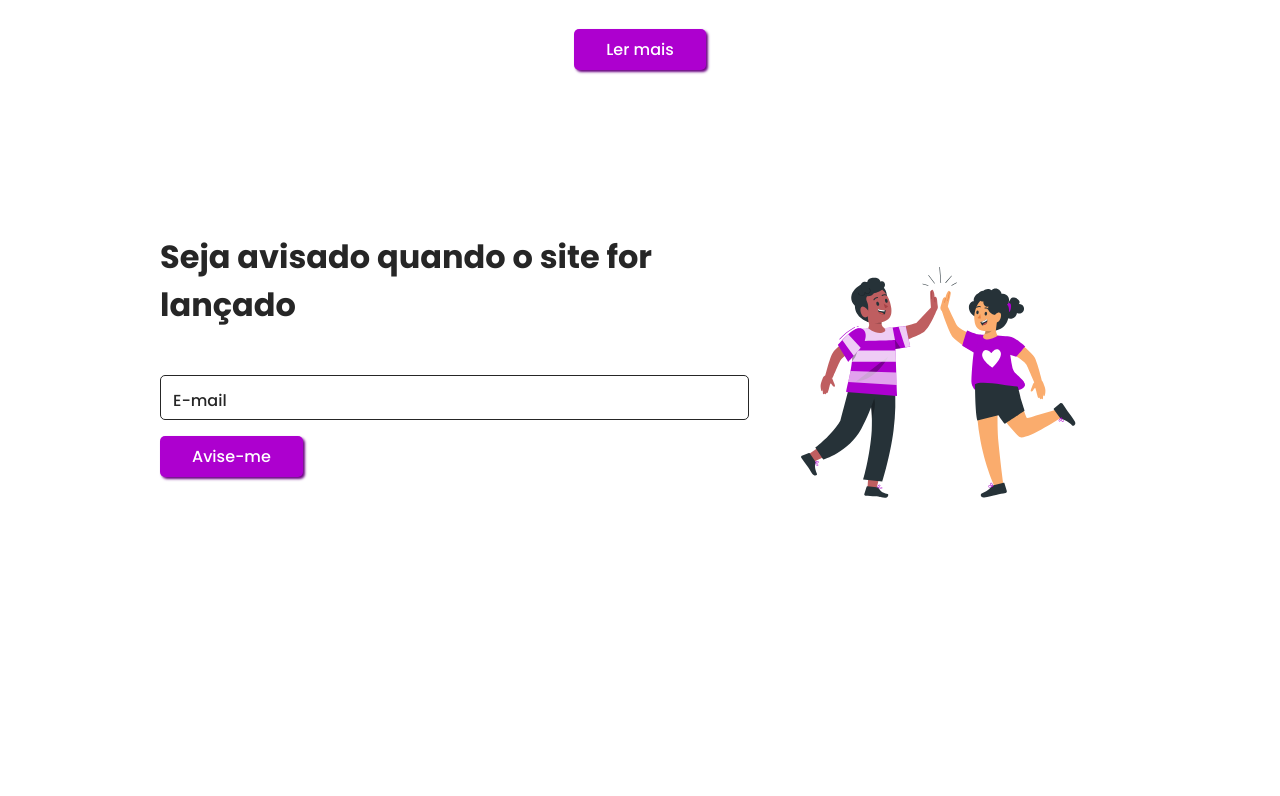
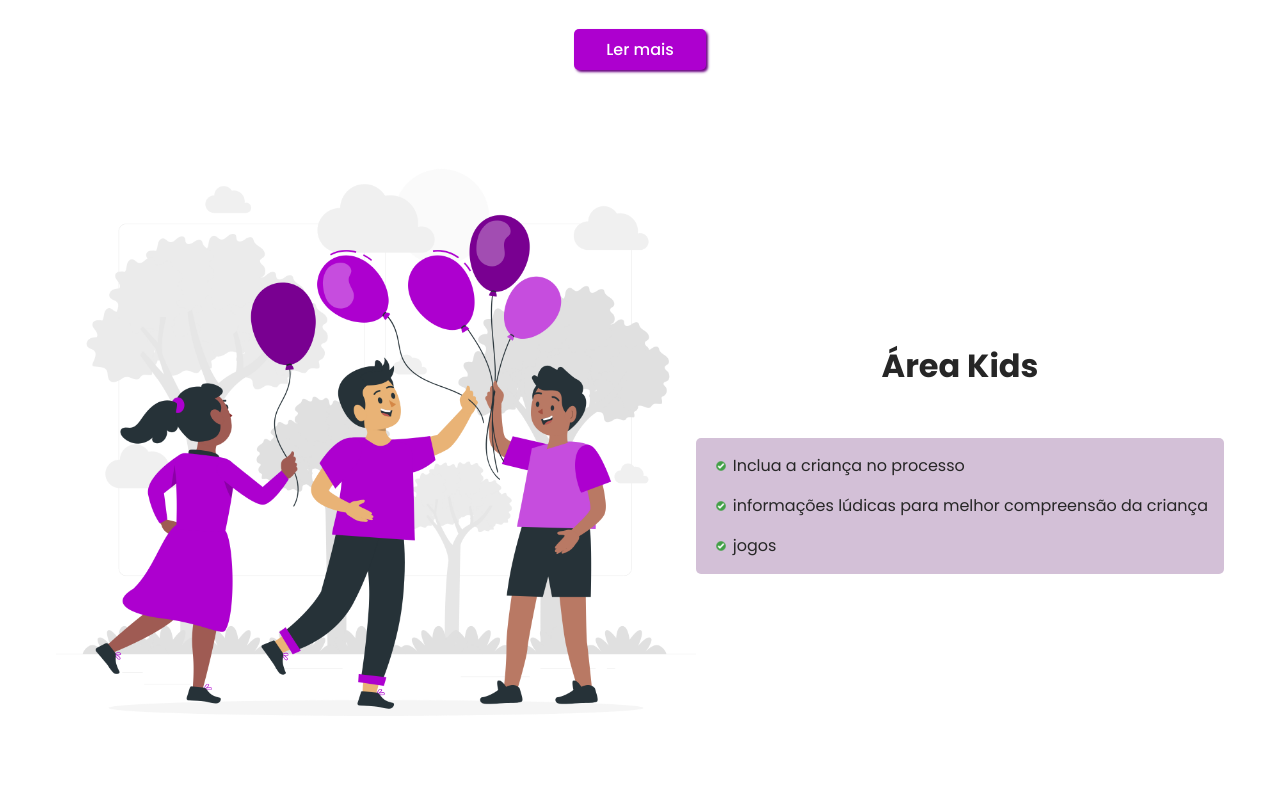
Before and after one commit to Rafafaaa-FIAP/CHL01-landing-page, a plain HTML site: page index.html in a window 1280 px wide. Shown: the part 1264-2060 px from the top of the page. Before the commit the page ends 1840 px from the top, so only its background shows below. Drawn offline with Linux system fonts and the light colour scheme.

Commit message:
feat: adding area kids section

```diff
--- a/index.html
+++ b/index.html
@@ -14,7 +14,7 @@
 </head>
 <body>
   <nav>
-    <b>site</b>
+    <b id="scrollTopBtn">site</b>
 
     <ul>
       <li>Home</li>
@@ -65,6 +65,22 @@
 
   </section>
 
+  <section id="area_kids">
+    <div id="benefits">
+      <h2>Área Kids</h2>
+      <ul id = "list_benefits">
+        <li>Inclua a criança no processo</li>
+        <li>informações lúdicas para melhor compreensão da criança</li>
+        <li>jogos</li>
+      </ul>
+    </div>
+
+    <div id="Kids">
+      <img id="children" src="/images/children with balloons-rafiki.png"  alt="children">
+    </div>
+
+  </section>
+
   <section id="send-me">
     <div id="send-me-left">
       <h2>Seja avisado quando o site for lançado</h2>
--- a/script.js
+++ b/script.js
@@ -39,3 +39,44 @@ function sendMe() {
     email.value = '';
   }
 }
+
+document.addEventListener("DOMContentLoaded", function () {
+  // Obtém o botão de rolagem para o topo
+  var scrollTopButton = document.getElementById("scrollTopBtn");
+
+  // Adiciona um evento de rolagem à janela
+  window.onscroll = function () {
+
+  };
+
+  // Adiciona um evento de clique ao botão
+  scrollTopButton.addEventListener("click", function () {
+      // Rola suavemente para o topo
+      scrollToTop(500); // 1000 representa a velocidade da animação em milissegundos
+  });
+
+  // Função para rolar suavemente para o topo
+  function scrollToTop(duration) {
+      var start = window.scrollY,
+          startTime = performance.now();
+
+      function animateScroll() {
+          var now = performance.now(),
+              time = now - startTime,
+              percent = Math.min(time / duration, 1);
+
+          window.scrollTo(0, easeInOutCubic(start, 0, percent));
+
+          if (time < duration) {
+              requestAnimationFrame(animateScroll);
+          }
+      }
+
+      // Função de interpolação para suavizar a animação
+      function easeInOutCubic(start, end, percent) {
+          return start + (3 * percent * percent - 2 * percent * percent * percent) * (end - start);
+      }
+
+      requestAnimationFrame(animateScroll);
+  }
+});
--- a/styles.css
+++ b/styles.css
@@ -287,3 +287,46 @@ form#send-me-form {
 .teste {
   background-color: red;
 }
+
+section#area_kids {
+  display: flex;
+  flex-direction: row-reverse;
+  justify-content: center;
+  align-items: center;
+}
+
+img#children {
+
+  width:40rem;
+  height:40rem;
+
+}
+
+ul#list_benefits {
+  border-radius: 5px;
+  padding: 0.5em 1em 0.5em 2.3em;
+  position: relative;
+  list-style-image: url(./images/transferir.png);
+  background-color: var(--colors-background-2);
+
+}
+
+ul#list_benefits li {
+  line-height: 1.5;
+  padding: 0.5em 0;
+
+}
+
+#area_kids h2{
+  font-size: 2rem;
+
+}
+
+#benefits {
+  display: flex;
+  flex-direction: column;
+  justify-content: center;
+  align-items: center;
+  gap: 3rem;
+
+}
```
Also changed, not shown: images/children with balloons-rafiki.png (added), images/transferir.png (added).
